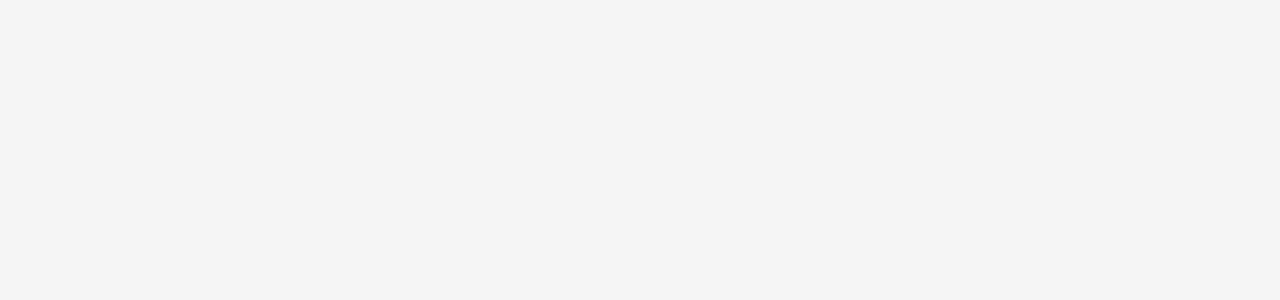
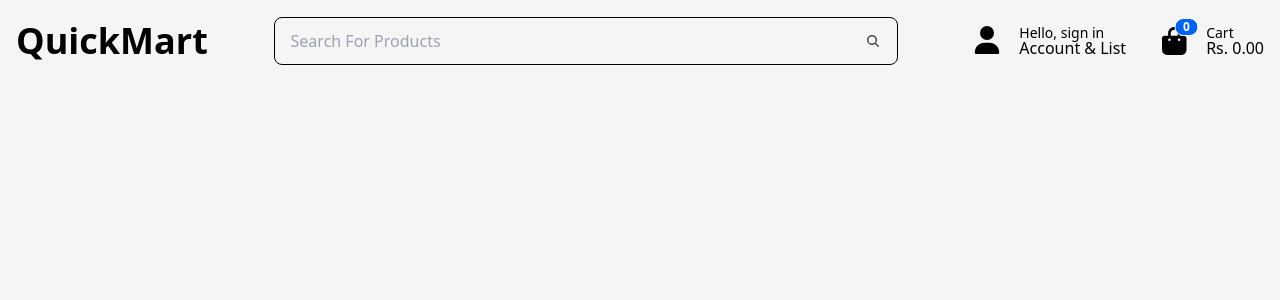
Before and after one commit to milan-sh/quick-mart, a React (Vite) app: page / in a window 1280 px wide. Shown: the top 300 px of the page. Built offline with nearby package versions, Linux system fonts and the light colour scheme.

Commit message:
nav complete

```diff
--- a/package.json
+++ b/package.json
@@ -10,6 +10,9 @@
     "preview": "vite preview"
   },
   "dependencies": {
+    "@fortawesome/fontawesome-svg-core": "^6.7.2",
+    "@fortawesome/free-solid-svg-icons": "^6.7.2",
+    "@fortawesome/react-fontawesome": "^0.2.2",
     "react": "^18.3.1",
     "react-dom": "^18.3.1"
   },
--- a/src/App.jsx
+++ b/src/App.jsx
@@ -1,7 +1,9 @@
+import Home from "./pages/Home"
+
 const App = () => {
   return (
-    <div className="bg-primaryBgColor min-h-screen w-full">
-
+    <div>
+      <Home/>
     </div>
   )
 }
--- /dev/null
+++ b/src/components/Header/Nav.jsx
@@ -0,0 +1,114 @@
+import React from "react";
+import Logo from "../Logo";
+import { FontAwesomeIcon } from "@fortawesome/react-fontawesome";
+import {
+  faBars,
+  faUser,
+  faBagShopping,
+} from "@fortawesome/free-solid-svg-icons";
+
+const Nav = () => {
+  return (
+    <nav className="p-4 flex justify-between items-center">
+      <div className="flex items-center justify-between gap-x-4">
+        <FontAwesomeIcon className="md:hidden" size="2xl" icon={faBars} />
+        <Logo />
+      </div>
+      <div className="md:w-2/4 w-[90%] absolute top-20 md:static">
+        <label className="input input-bordered flex items-center gap-2">
+          <input
+            type="text"
+            className="grow"
+            placeholder="Search For Products"
+          />
+          <svg
+            xmlns="http://www.w3.org/2000/svg"
+            viewBox="0 0 16 16"
+            fill="currentColor"
+            className="h-4 w-4 opacity-70"
+          >
+            <path
+              fillRule="evenodd"
+              d="M9.965 11.026a5 5 0 1 1 1.06-1.06l2.755 2.754a.75.75 0 1 1-1.06 1.06l-2.755-2.754ZM10.5 7a3.5 3.5 0 1 1-7 0 3.5 3.5 0 0 1 7 0Z"
+              clipRule="evenodd"
+            />
+          </svg>
+        </label>
+      </div>
+      <div className="flex justify-between gap-x-2 md:gap-x-6">
+        <div className="dropdown flex justify-between items-center w-fit gap-x-2 hover:text-primaryButtonColor">
+          <div className="dropdown-end">
+            <div
+              tabIndex={0}
+              role="button"
+              className="btn btn-ghost btn-circle avatar"
+            >
+              <div className="w-10 relative rounded-full flex justify-center items-center ">
+                <FontAwesomeIcon className="absolute top-[50%] left[50%] -translate-x-[50%] -translate-y-[50%]" size="2xl" icon={faUser} />
+              </div>
+            </div>
+            <ul
+              tabIndex={0}
+              className="menu menu-sm dropdown-content rounded-box z-[1] mt-3 w-52 p-2 shadow bg-white text-black"
+            >
+              <li className="hover:text-primaryButtonColor">
+                <a className="justify-between">
+                  Profile
+                  <span className="badge">New</span>
+                </a>
+              </li>
+              <li className="hover:text-primaryButtonColor">
+                <a>Settings</a>
+              </li>
+              <li className="hover:text-primaryButtonColor">
+                <a>Logout</a>
+              </li>
+            </ul>
+          </div>
+          <button className="hidden md:block">
+            <p className="text-sm font-medium text-left leading-none">
+              Hello, sign in
+            </p>
+            <h2 className="font-medium leading-none">Account & List</h2>
+          </button>
+        </div>
+        <div className="dropdown flex justify-between items-center w-fit gap-x-2 hover:text-primaryButtonColor">
+          <div className=" dropdown-end">
+            <div
+              tabIndex={0}
+              role="button"
+              className="btn btn-ghost btn-circle"
+            >
+              <div className="indicator">
+                <FontAwesomeIcon size="2xl" icon={faBagShopping} />
+                <span className="badge badge-sm rounded-full indicator-item bg-primaryButtonColor text-white p-2">0</span>
+              </div>
+            </div>
+            <div
+              tabIndex={0}
+              className="card card-compact dropdown-content z-[1] mt-3 w-52 shadow bg-white text-black"
+            >
+              <div className="card-body">
+                <span className="text-lg font-bold">8 Items</span>
+                <span className="text-info">Subtotal: $999</span>
+                <div className="card-actions">
+                  <button className="btn bg-primaryButtonColor text-white hover:bg-secondaryBgColor btn-block">
+                    View cart
+                  </button>
+                </div>
+              </div>
+            </div>
+          </div>
+          <button className="hidden md:block">
+            <p className="text-sm font-medium text-left leading-none">Cart</p>
+            <h2 className="font-medium leading-none">
+              Rs. <span>0.00</span>
+            </h2>
+          </button>
+        </div>
+      </div>
+    </nav>
+  );
+};
+
+export default Nav;
--- /dev/null
+++ b/src/components/Logo.jsx
@@ -0,0 +1,11 @@
+import React from 'react'
+
+const Logo = () => {
+  return (
+    <div className='text-3xl md:text-4xl font-bold'>
+      <h1>QuickMart</h1>
+    </div>
+  )
+}
+
+export default Logo
--- /dev/null
+++ b/src/components/index.js
@@ -0,0 +1,3 @@
+import Nav from "./Header/Nav";
+
+export {Nav}
--- /dev/null
+++ b/src/pages/Home.jsx
@@ -0,0 +1,12 @@
+import React from 'react'
+import { Nav } from '../components'
+
+const Home = () => {
+  return (
+    <div className='min-h-screen bg-primaryBgColor'>
+      <Nav/>
+    </div>
+  )
+}
+
+export default Home
--- a/tailwind.config.js
+++ b/tailwind.config.js
@@ -18,4 +18,14 @@ export default {
   plugins: [
     require('daisyui'),
   ],
+  daisyui: {
+    themes: [], // false: only light + dark | true: all themes | array: specific themes like this ["light", "dark", "cupcake"]
+    darkTheme: "dark", // name of one of the included themes for dark mode
+    base: true, // applies background color and foreground color for root element by default
+    styled: true, // include daisyUI colors and design decisions for all components
+    utils: true, // adds responsive and modifier utility classes
+    prefix: "", // prefix for daisyUI classnames (components, modifiers and responsive class names. Not colors)
+    logs: true, // Shows info about daisyUI version and used config in the console when building your CSS
+    themeRoot: ":root", // The element that receives theme color CSS variables
+  },
 }
```
Also changed, not shown: 1 other file (tests, documents, lock files or other folders).
